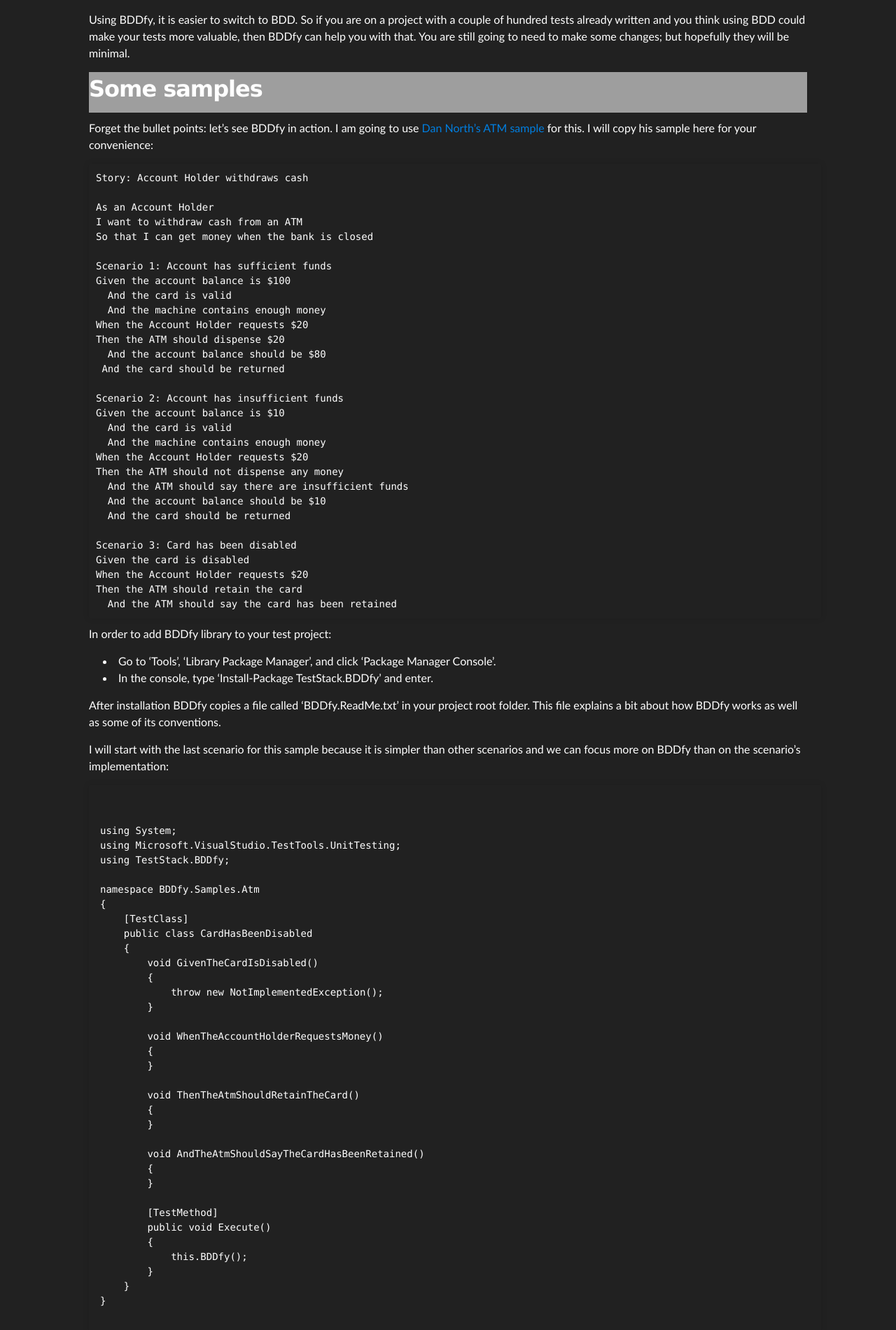
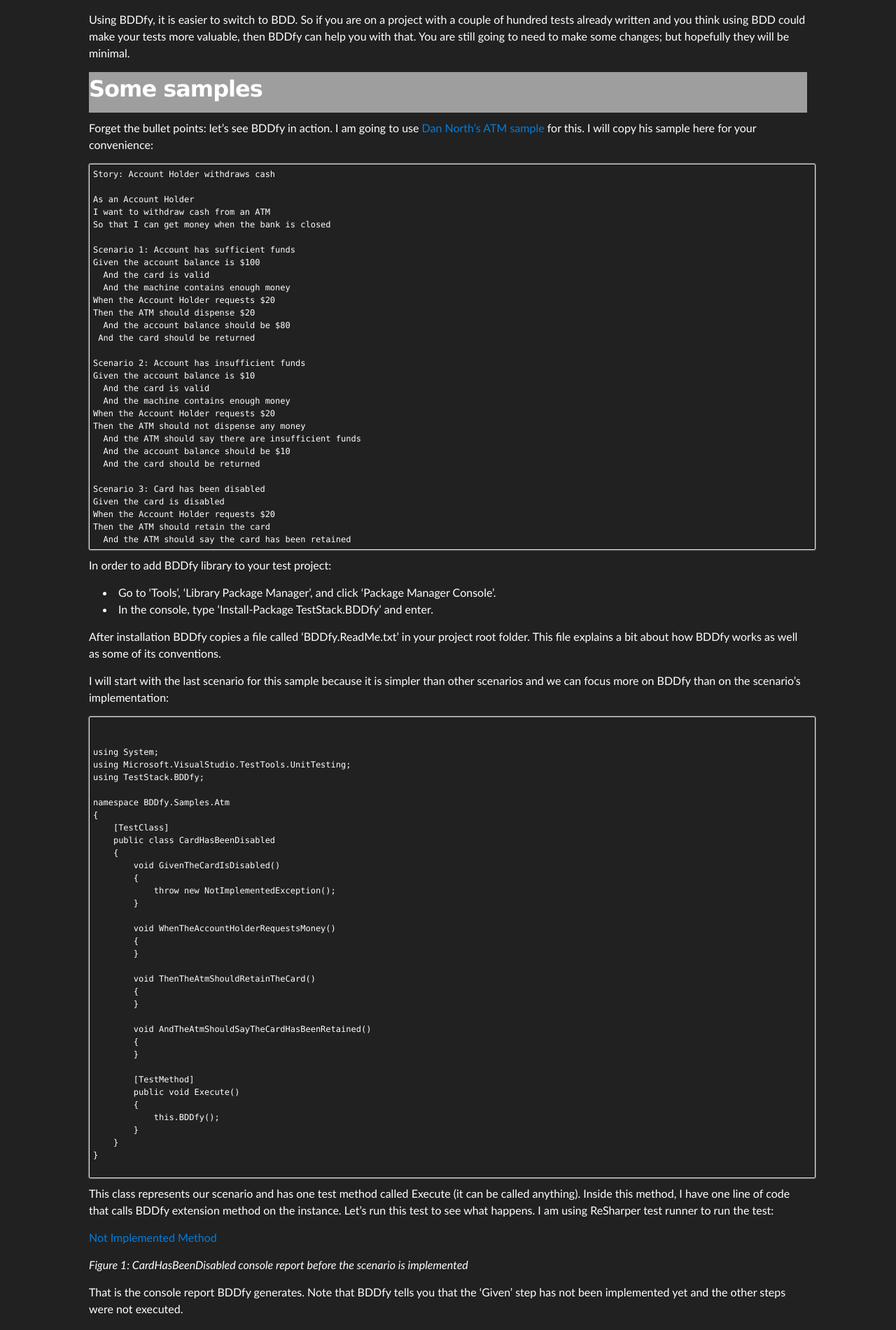
Before and after one commit to TestStack/teststack.github.com, a Jekyll site: the page built from pages/BDDfy.md, in a window 1280 px wide. Shown: the part 487-2388 px from the top of the page at 70% size. Built offline with Jekyll 4.4.1, drawn with Linux system fonts in a browser that asks for light colours; nearby versions of some CDN libraries; grey boxes are pictures that could not be loaded.

Commit message:
stylesheet changes for code styling

```diff
--- a/css/stylesheet.css
+++ b/css/stylesheet.css
@@ -148,7 +148,7 @@
   margin: 0 auto;
   max-width: 739px;
   padding: 5px;
-  margin: 10px 0 10px 0;
+  margin: 5px 0 5px 0;
   border: 1px solid #ebebeb;
 
   box-shadow: 0 0 5px #ebebeb;
@@ -163,7 +163,7 @@
   color: White;
 
   font-family: Monaco, "Bitstream Vera Sans Mono", "Lucida Console", Terminal, monospace;
-  font-size: 14px;
+  font-size: 12px;
 
   border-radius: 2px;
   -moz-border-radius: 2px;
@@ -171,15 +171,19 @@
 }
 
 pre {
-  width: 100%;
-  padding: 10px;
-  box-shadow: 0 0 10px rgba(0,0,0,.1);
   overflow: auto;
+  padding: 5px;
+  margin: 10px 0 10px 0;
+  border: 1px solid #ebebeb;
+
+  box-shadow: 0 0 2px #ebebeb;
+  -webkit-box-shadow: 0 0 2px #ebebeb;
+  -moz-box-shadow: 0 0 2px #ebebeb;
+  -o-box-shadow: 0 0 2px #ebebeb;
+  -ms-box-shadow: 0 0 2px #ebebeb;
 }
 
 code {
-  padding: 3px;
-  margin: 0 3px;
   box-shadow: 0 0 10px rgba(0,0,0,.1);
 }
 
@@ -189,7 +193,7 @@
 }
 
 blockquote {
-  color: #666;
+  color: #bbb;
   margin-bottom: 20px;
   padding: 0 0 0 20px;
   border-left: 3px solid #bbb;
@@ -254,7 +258,6 @@
 }
 
 img {
-  width: 100%;
   max-width: 100%;
 }
 
```
